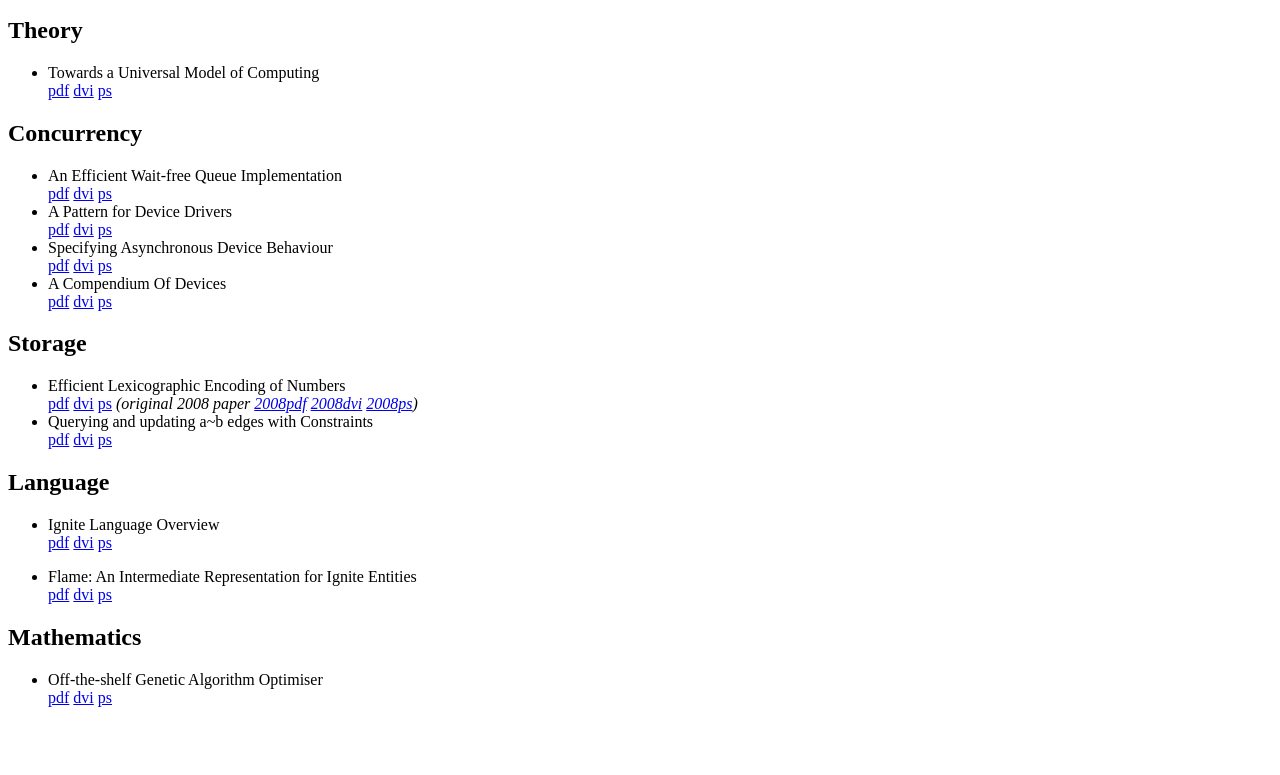
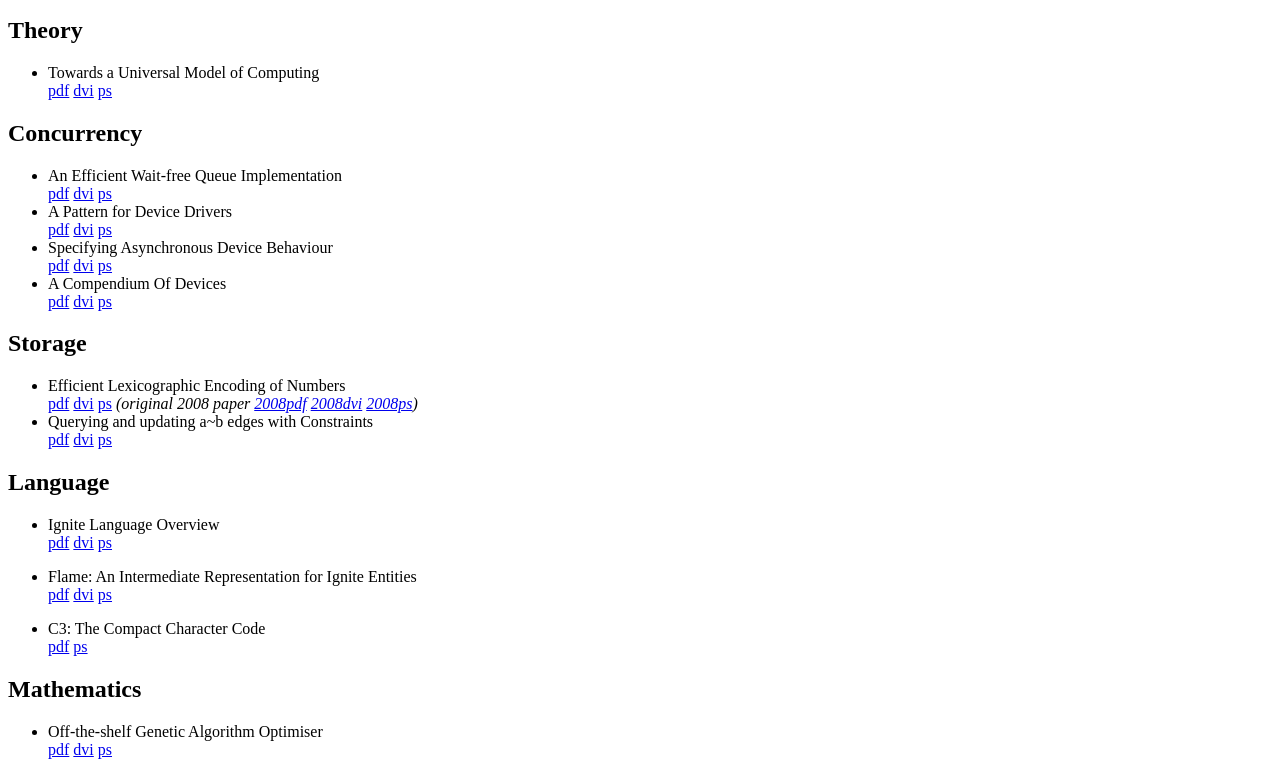
Before and after one commit to zanopha/zanopha.github.io, a plain HTML site: page docs/index.html in a window 1280 px wide. Shown: the part 119-894 px from the top of the page. Before the commit the page ends 842 px from the top, so only its background shows below. Drawn offline with Linux system fonts and the light colour scheme.

Commit message:
Adding c3 paper

```diff
--- a/docs/index.html
+++ b/docs/index.html
@@ -40,6 +40,9 @@
 		<ul>
 			<li>Flame: An Intermediate Representation for Ignite Entities<br/><a href="flame.pdf">pdf</a> <a href="flame.dvi">dvi</a> <a href="flame.ps">ps</a></li>
 		</ul>
+		<ul>
+			<li>C3: The Compact Character Code<br/><a href="c3.pdf">pdf</a> <a href="c3.ps">ps</a></li>
+		</ul>
 		<h2>Mathematics</h2>
 		<ul>
 			<li>Off-the-shelf Genetic Algorithm Optimiser<br/><a href="offshelf_ga.pdf">pdf</a> <a href="offshelf_ga.dvi">dvi</a> <a href="offshelf_ga.ps">ps</a></li>
```
Also changed, not shown: 1 other file.
